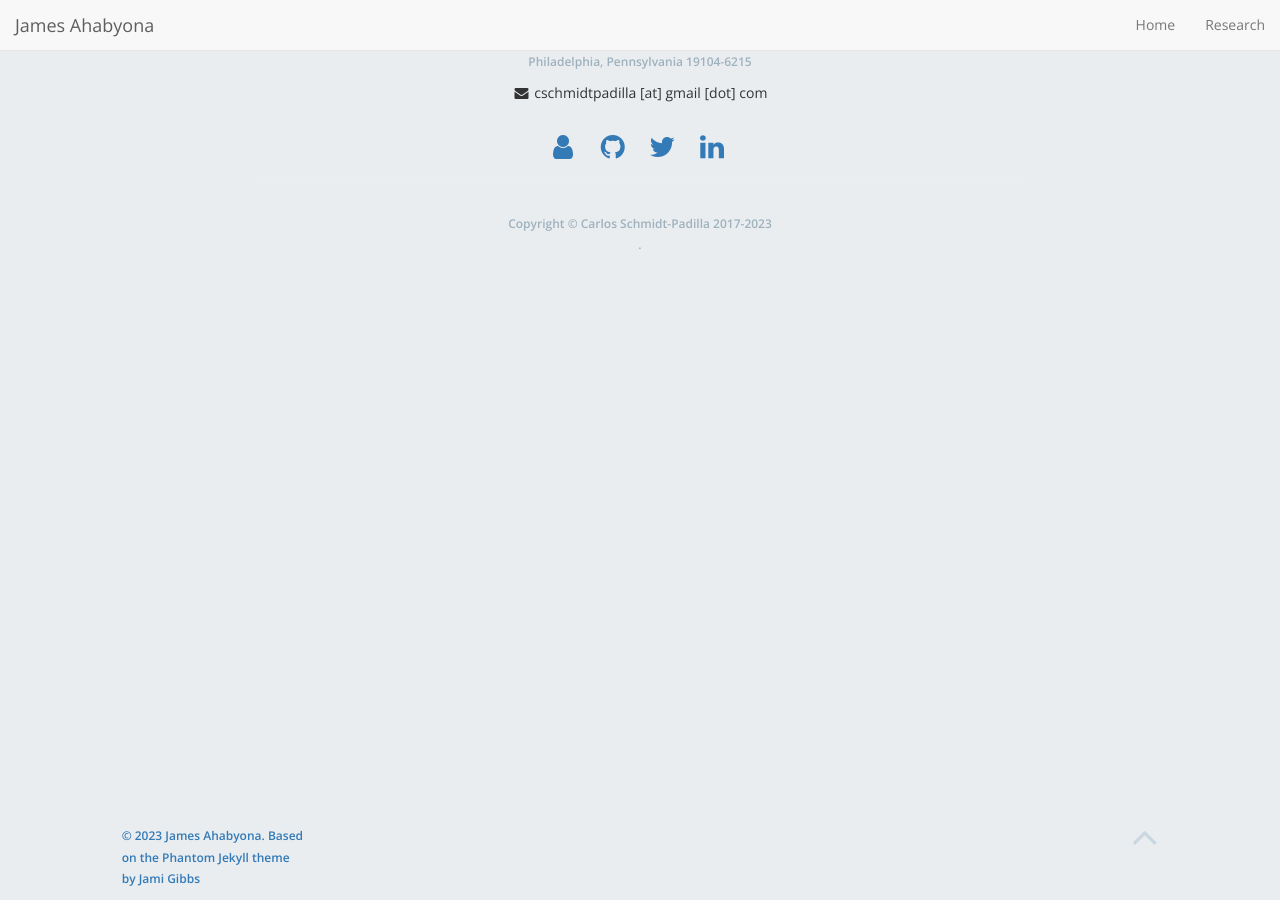
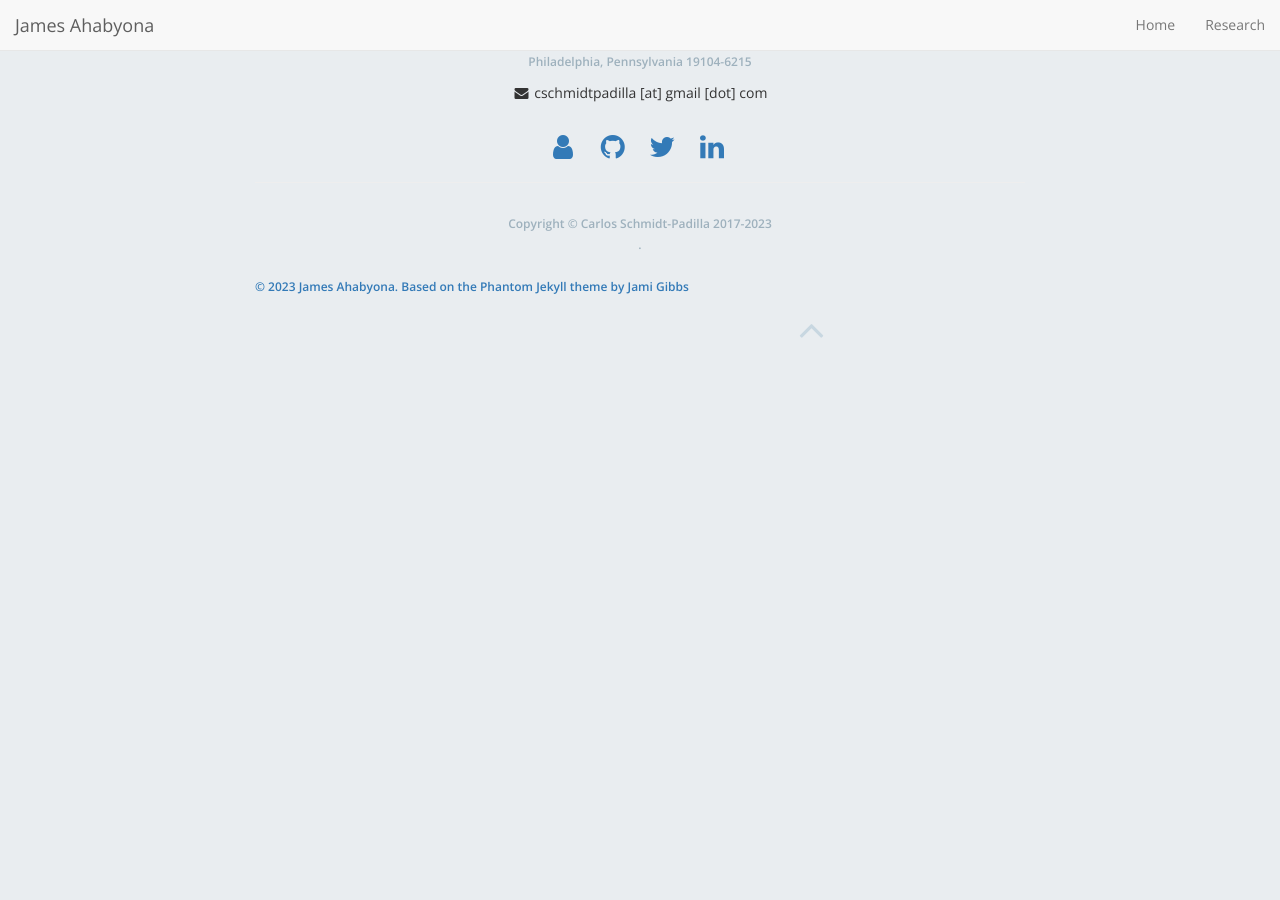
Before and after one commit to mariaelenaguer/mariaelenaguer.github.io, a Jekyll site: the page built from index.html, in a window 1280 px wide and 900 px high, scrolled down 2068 px. Built offline with Jekyll 4.4.1, drawn with Linux system fonts in a browser that asks for light colours; nearby versions of some CDN libraries; the list of posts is cut into pages by our own code; after the commit the page ends 2897 px from its top, so only the background shows below that.

Commit message:
Update footer.html

```diff
--- a/_includes/footer.html
+++ b/_includes/footer.html
@@ -50,13 +50,6 @@
 
         <p class="text-muted">Copyright © Carlos Schmidt-Padilla 2017-2023<br>.</p>
 
-      </div>
-      <div class="col-md-2"></div>
-
-    </div>
-  </div>
-
-          <div class="col-xs-12 col-md-2 col-md-offset-1">
             <p class="text-muted text-left "><a href="{{ site.url }}">{{ site.footer_text }}</a></p>
           </div>
 
```
